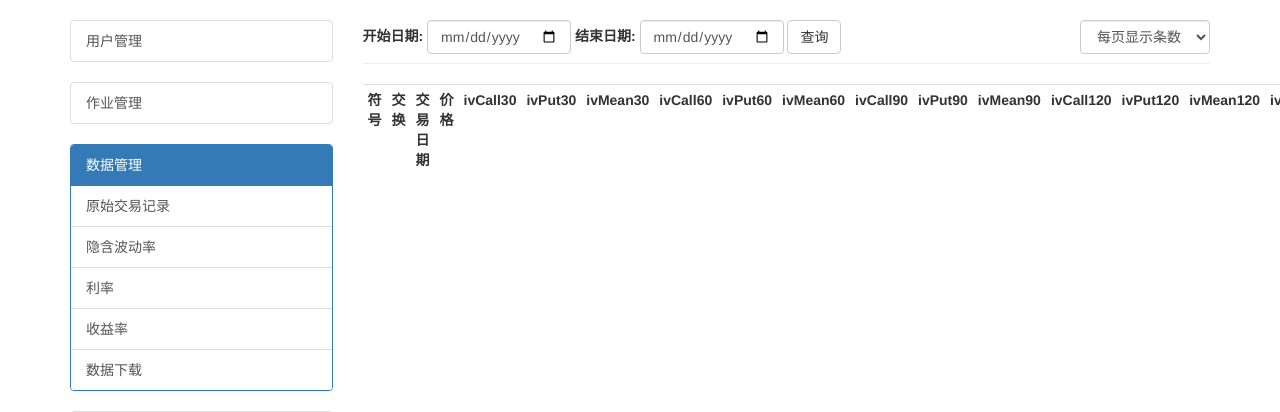
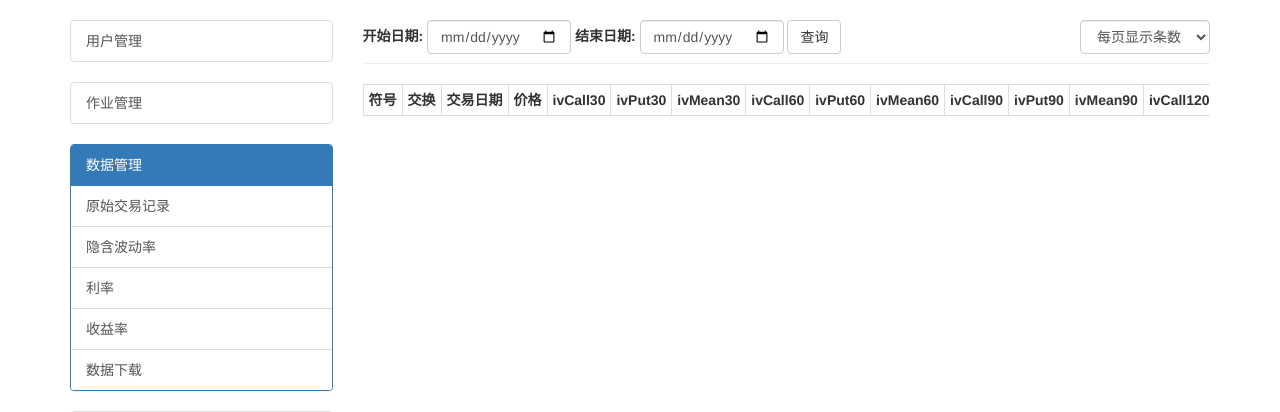
Before and after one commit to jackSDU/Finance, a Django app: template template/data/iv_index.html in a window 1280 px wide; the page is wider, and only the part inside the window is pictured. Shown: the part 52-464 px from the top of that part. Run offline with Django 3.2, Linux system fonts and the light colour scheme; the template is opened without the code that fills it, so the values that code supplies are empty; some libraries are stand-ins or nearby versions.

Commit message:
Add x-scroll for table

```diff
--- a/template/data/base.html
+++ b/template/data/base.html
@@ -2,6 +2,21 @@
 
 {% block sidebar %}
 {% include "data/sidebar.html" %}
+{% endblock %}
+
+
+{% block head %}
+<style>
+    th{
+        white-space:nowrap;
+    }
+    td{
+        white-space:nowrap;
+    }
+    .scroll-table{
+        overflow-x: scroll;
+    }
+</style>
 {% endblock %}
 
 {% block script %}
@@ -35,6 +50,10 @@ function pgnum(num)
         </div>
     </form>
 </div>
+<div class="scroll-table">
+    <table class="table table-hover table-condensed table-bordered">
 {% block table %}{% endblock %}
+    </table>
+</div>
 {% include 'pagination.html' %}
 {% endblock %}
--- a/template/data/interest_rate.html
+++ b/template/data/interest_rate.html
@@ -8,7 +8,6 @@
 {% endblock %}
 
 {% block table %}
-<table class="table table-hover table-condensed">
     <tr>
         <th>交易日期</th>
         <th>货币</th>
@@ -25,5 +24,4 @@
         <td>{{ i.calc_date }}</td>
     </tr>
     {% endfor %}
-</table>
 {% endblock %}
--- a/template/data/iv_index.html
+++ b/template/data/iv_index.html
@@ -1,14 +1,10 @@
 {% extends "data/base.html" %}
-
-{% block head %}
-{% endblock %}
 
 {% block header %}
 隐含波动率
 {% endblock %}
 
 {% block table %}
-<table class="table table-hover table-condensed">
     <tr>
         <th>符号</th>
         <th>交换</th>
@@ -59,5 +55,4 @@
         <td>{{ i.ivMean180 }}</td>
     </tr>
     {% endfor %}
-</table>
 {% endblock %}
```
